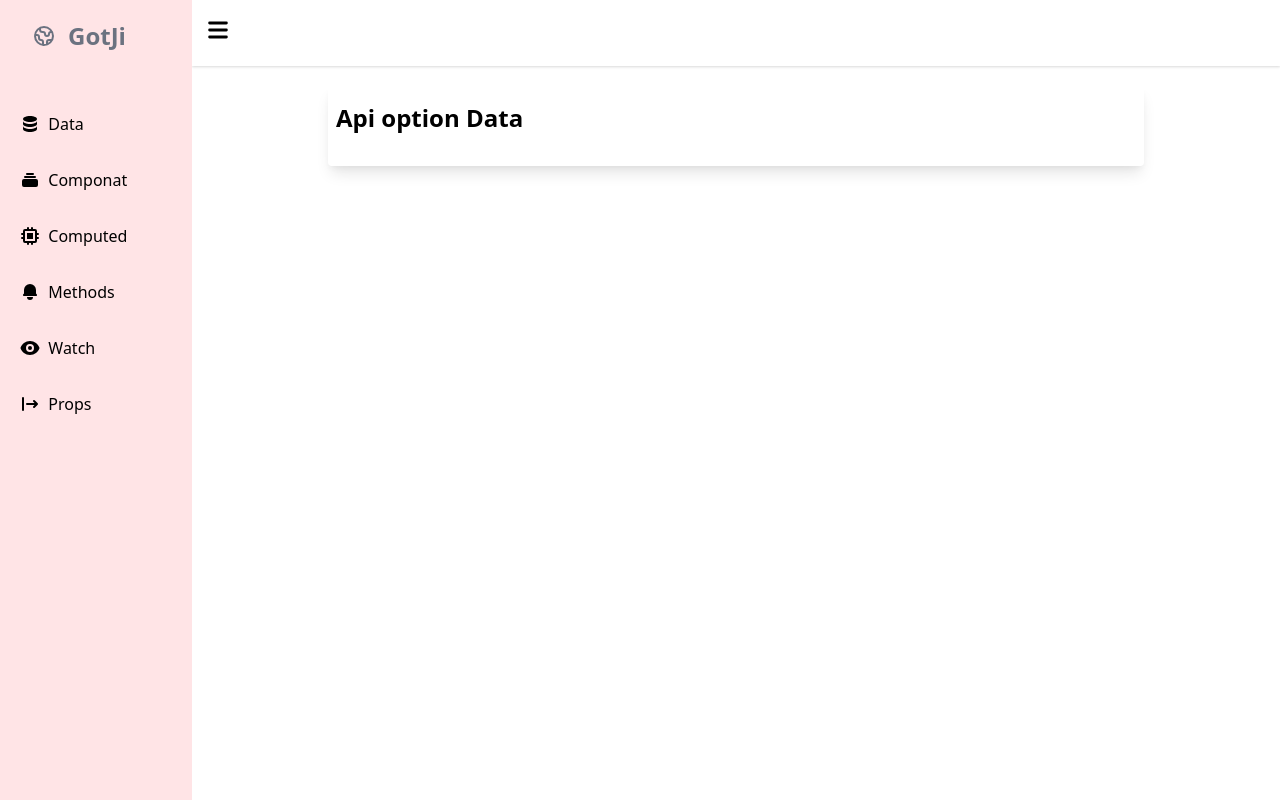
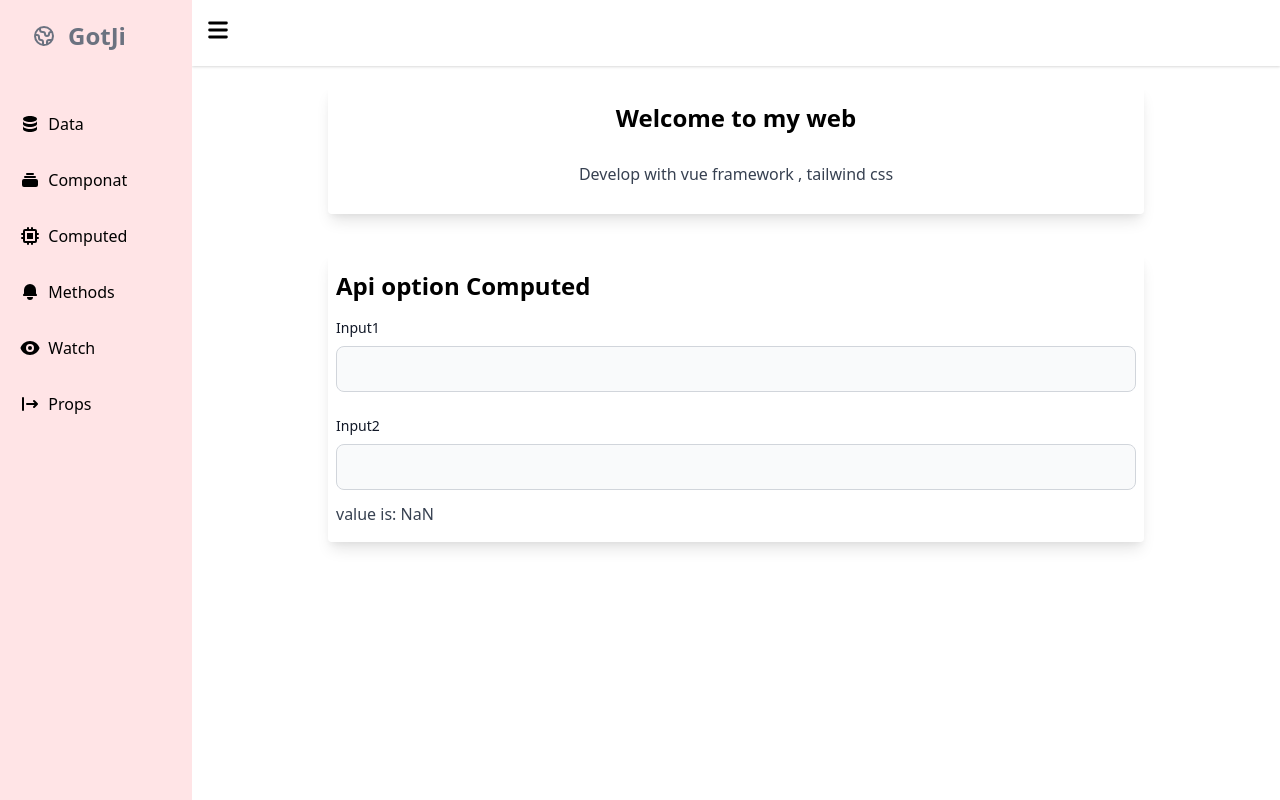
Before and after one commit to ggthkk/pj-tailwind, a Vue app: page /componant in a window 1280 px wide. Built offline with nearby package versions, Linux system fonts and the light colour scheme.

Commit message:
update final

```diff
--- a/src/App.vue
+++ b/src/App.vue
@@ -1,22 +1,16 @@
 <template>
-  <div class="relative flex min-h-screen">
+  <div>
     <sidebar></sidebar>
-    <div class="flex-1">
-      <haed></haed>
-      <router-view />
     </div>
-  </div>
 </template>
 
 <script>
 import sidebar from './components/Sidebar.vue'
-import haed from './components/Haed.vue'
 
 export default {
-  name: "Home",
+  name: "App",
   components: {
     sidebar,
-    haed,
   },
 };
 </script>
--- a/src/components/Haed.vue
+++ /dev/null
@@ -1,24 +0,0 @@
-<template>
-    <div class="bg-white shadow py-4 px-3">
-      <button class="text-black font-extrabold">
-        <svg
-          xmlns="http://www.w3.org/2000/svg"
-          class="h-7 w-7"
-          viewBox="0 0 20 20"
-          fill="currentColor"
-        >
-          <path
-            fill-rule="evenodd"
-            d="M3 5a1 1 0 011-1h12a1 1 0 110 2H4a1 1 0 01-1-1zM3 10a1 1 0 011-1h12a1 1 0 110 2H4a1 1 0 01-1-1zM3 15a1 1 0 011-1h12a1 1 0 110 2H4a1 1 0 01-1-1z"
-            clip-rule="evenodd"
-          />
-        </svg>
-      </button>
-    </div>
-</template>
-
-<script>
-export default {};
-</script>
-
-<style lang="scss" scoped></style>
--- a/src/components/Sidebar.vue
+++ b/src/components/Sidebar.vue
@@ -1,11 +1,22 @@
 <template>
-    <nav style="
-    position: -webkit-sticky;
-    top: 0;
-    box-shadow: 0 3px 10px 0rgba(47,96,210,.1);
-    z-index: 100;
-    height: 100vh;" class="w-48 bg-rose-100 absolute md:sticky inset-y-0 left-0 md:-translate-x-0 transform -translate-x-full transition duration-200 ease-in-out">
-      <router-link to="/" class="flex items-center py-5 hover:text-gray-500 px-8">
+  <div class="relative flex min-h-screen">
+    <div :style="open === false ? 'width: 12rem' : 'width: 0px'"
+      id="main" class="sidenav
+    bg-rose-100
+    absolute
+    inset-y-0
+    left-0
+    md:relative
+    md:-translate-x-0
+    transform -translate-x-full
+    transition
+    duration-200
+    ease-in-out"
+    >
+      <router-link
+        to="/" v-show="!open"
+        class="flex items-center py-5 hover:text-gray-500 px-8"
+      >
         <svg
           xmlns="http://www.w3.org/2000/svg"
           class="h-6 w-6"
@@ -18,40 +29,159 @@
             stroke-linecap="round"
             stroke-linejoin="round"
             d="M3.055 11H5a2 2 0 012 2v1a2 2 0 002 2 2 2 0 012 2v2.945M8 3.935V5.5A2.5 2.5 0 0010.5 8h.5a2 2 0 012 2 2 2 0 104 0 2 2 0 012-2h1.064M15 20.488V18a2 2 0 012-2h3.064M21 12a9 9 0 11-18 0 9 9 0 0118 0z"
+          /></svg><span class="text-2xl font-bold ml-3 hover:text-gray-500">GotJi</span>
+      </router-link>
+      <nav v-show="!open">
+        <router-link
+          to="/data"
+          class="flex items-center py-4 px-5 mt-6 hover:bg-rose-200"
+          ><svg
+            xmlns="http://www.w3.org/2000/svg"
+            class="h-5 w-5"
+            viewBox="0 0 20 20"
+            fill="currentColor"
+          >
+            <path
+              d="M3 12v3c0 1.657 3.134 3 7 3s7-1.343 7-3v-3c0 1.657-3.134 3-7 3s-7-1.343-7-3z"
             />
-      </svg><span class="text-2xl font-bold ml-3 hover:text-gray-500">GotJi</span>
-      </router-link>
-      <nav>
-        <router-link to="/data" class="flex items-center py-4 px-5 mt-6 hover:bg-rose-200"><svg xmlns="http://www.w3.org/2000/svg" class="h-5 w-5" viewBox="0 0 20 20" fill="currentColor">
-  <path d="M3 12v3c0 1.657 3.134 3 7 3s7-1.343 7-3v-3c0 1.657-3.134 3-7 3s-7-1.343-7-3z" />
-  <path d="M3 7v3c0 1.657 3.134 3 7 3s7-1.343 7-3V7c0 1.657-3.134 3-7 3S3 8.657 3 7z" />
-<path d="M17 5c0 1.657-3.134 3-7 3S3 6.657 3 5s3.134-3 7-3 7 1.343 7 3z" />
-</svg>&nbsp;&nbsp;Data</router-link>
-        <router-link to="/componant" class="flex items-center py-4 px-5 hover:bg-rose-200"><svg xmlns="http://www.w3.org/2000/svg" class="h-5 w-5" viewBox="0 0 20 20" fill="currentColor">
-  <path d="M7 3a1 1 0 000 2h6a1 1 0 100-2H7zM4 7a1 1 0 011-1h10a1 1 0 110 2H5a1 1 0 01-1-1zM2 11a2 2 0 012-2h12a2 2 0 012 2v4a2 2 0 01-2 2H4a2 2 0 01-2-2v-4z" />
-</svg>&nbsp;&nbsp;Componat</router-link>
-        <router-link to="/computed" class="flex items-center py-4 px-5 hover:bg-rose-200"><svg xmlns="http://www.w3.org/2000/svg" class="h-5 w-5" viewBox="0 0 20 20" fill="currentColor">
+            <path
+              d="M3 7v3c0 1.657 3.134 3 7 3s7-1.343 7-3V7c0 1.657-3.134 3-7 3S3 8.657 3 7z"
+            />
+            <path
+              d="M17 5c0 1.657-3.134 3-7 3S3 6.657 3 5s3.134-3 7-3 7 1.343 7 3z"
+            /></svg>&nbsp;&nbsp;Data</router-link>
+        <router-link
+          to="/componant"
+          class="flex items-center py-4 px-5 hover:bg-rose-200"
+          ><svg
+            xmlns="http://www.w3.org/2000/svg"
+            class="h-5 w-5"
+            viewBox="0 0 20 20"
+            fill="currentColor"
+          >
+            <path
+              d="M7 3a1 1 0 000 2h6a1 1 0 100-2H7zM4 7a1 1 0 011-1h10a1 1 0 110 2H5a1 1 0 01-1-1zM2 11a2 2 0 012-2h12a2 2 0 012 2v4a2 2 0 01-2 2H4a2 2 0 01-2-2v-4z"
+            /></svg>&nbsp;&nbsp;Componat</router-link>
+        <router-link
+          to="/computed"
+          class="flex items-center py-4 px-5 hover:bg-rose-200"
+          ><svg
+            xmlns="http://www.w3.org/2000/svg"
+            class="h-5 w-5"
+            viewBox="0 0 20 20"
+            fill="currentColor"
+          >
             <path d="M13 7H7v6h6V7z" />
-  <path fill-rule="evenodd" d="M7 2a1 1 0 012 0v1h2V2a1 1 0 112 0v1h2a2 2 0 012 2v2h1a1 1 0 110 2h-1v2h1a1 1 0 110 2h-1v2a2 2 0 01-2 2h-2v1a1 1 0 11-2 0v-1H9v1a1 1 0 11-2 0v-1H5a2 2 0 01-2-2v-2H2a1 1 0 110-2h1V9H2a1 1 0 010-2h1V5a2 2 0 012-2h2V2zM5 5h10v10H5V5z" clip-rule="evenodd" />
-</svg>&nbsp;&nbsp;Computed</router-link>
-        <router-link to="/methods" class="flex items-center py-4 px-5 hover:bg-rose-200"><svg xmlns="http://www.w3.org/2000/svg" class="h-5 w-5" viewBox="0 0 20 20" fill="currentColor">
-  <path d="M10 2a6 6 0 00-6 6v3.586l-.707.707A1 1 0 004 14h12a1 1 0 00.707-1.707L16 11.586V8a6 6 0 00-6-6zM10 18a3 3 0 01-3-3h6a3 3 0 01-3 3z" />
-</svg>&nbsp;&nbsp;Methods</router-link>
-        <router-link to="/watch" class="flex items-center py-4 px-5 hover:bg-rose-200"><svg xmlns="http://www.w3.org/2000/svg" class="h-5 w-5" viewBox="0 0 20 20" fill="currentColor">
+            <path
+              fill-rule="evenodd"
+              d="M7 2a1 1 0 012 0v1h2V2a1 1 0 112 0v1h2a2 2 0 012 2v2h1a1 1 0 110 2h-1v2h1a1 1 0 110 2h-1v2a2 2 0 01-2 2h-2v1a1 1 0 11-2 0v-1H9v1a1 1 0 11-2 0v-1H5a2 2 0 01-2-2v-2H2a1 1 0 110-2h1V9H2a1 1 0 010-2h1V5a2 2 0 012-2h2V2zM5 5h10v10H5V5z"
+              clip-rule="evenodd"
+            /></svg>&nbsp;&nbsp;Computed</router-link
+        >
+        <router-link
+          to="/methods"
+          class="flex items-center py-4 px-5 hover:bg-rose-200"
+          ><svg
+            xmlns="http://www.w3.org/2000/svg"
+            class="h-5 w-5"
+            viewBox="0 0 20 20"
+            fill="currentColor"
+          >
+            <path
+              d="M10 2a6 6 0 00-6 6v3.586l-.707.707A1 1 0 004 14h12a1 1 0 00.707-1.707L16 11.586V8a6 6 0 00-6-6zM10 18a3 3 0 01-3-3h6a3 3 0 01-3 3z"
+            /></svg>&nbsp;&nbsp;Methods</router-link
+        >
+        <router-link
+          to="/watch"
+          class="flex items-center py-4 px-5 hover:bg-rose-200"
+          ><svg
+            xmlns="http://www.w3.org/2000/svg"
+            class="h-5 w-5"
+            viewBox="0 0 20 20"
+            fill="currentColor"
+          >
             <path d="M10 12a2 2 0 100-4 2 2 0 000 4z" />
-  <path fill-rule="evenodd" d="M.458 10C1.732 5.943 5.522 3 10 3s8.268 2.943 9.542 7c-1.274 4.057-5.064 7-9.542 7S1.732 14.057.458 10zM14 10a4 4 0 11-8 0 4 4 0 018 0z" clip-rule="evenodd" />
-</svg>&nbsp;&nbsp;Watch</router-link>
-        <router-link to="/props" class="flex items-center py-4 px-5 hover:bg-rose-200"><svg xmlns="http://www.w3.org/2000/svg" class="h-5 w-5" viewBox="0 0 20 20" fill="currentColor">
-  <path fill-rule="evenodd" d="M3 3a1 1 0 00-1 1v12a1 1 0 102 0V4a1 1 0 00-1-1zm10.293 9.293a1 1 0 001.414 1.414l3-3a1 1 0 000-1.414l-3-3a1 1 0 10-1.414 1.414L14.586 9H7a1 1 0 100 2h7.586l-1.293 1.293z" clip-rule="evenodd" />
-</svg>&nbsp;&nbsp;Props</router-link>
+            <path
+              fill-rule="evenodd"
+              d="M.458 10C1.732 5.943 5.522 3 10 3s8.268 2.943 9.542 7c-1.274 4.057-5.064 7-9.542 7S1.732 14.057.458 10zM14 10a4 4 0 11-8 0 4 4 0 018 0z"
+              clip-rule="evenodd"
+            /></svg>&nbsp;&nbsp;Watch</router-link
+        >
+        <router-link
+          to="/props"
+          class="flex items-center py-4 px-5 hover:bg-rose-200"
+          ><svg
+            xmlns="http://www.w3.org/2000/svg"
+            class="h-5 w-5"
+            viewBox="0 0 20 20"
+            fill="currentColor"
+          >
+            <path
+              fill-rule="evenodd"
+              d="M3 3a1 1 0 00-1 1v12a1 1 0 102 0V4a1 1 0 00-1-1zm10.293 9.293a1 1 0 001.414 1.414l3-3a1 1 0 000-1.414l-3-3a1 1 0 10-1.414 1.414L14.586 9H7a1 1 0 100 2h7.586l-1.293 1.293z"
+              clip-rule="evenodd"
+            /></svg>&nbsp;&nbsp;Props</router-link
+        >
       </nav>
-    </nav>
+    </div>
+    <div class="flex-1">
+      <div class="bg-white shadow py-4 px-3">
+      <button @click="sidebarFunc()" class="text-black font-extrabold">
+        <svg
+          xmlns="http://www.w3.org/2000/svg"
+          class="h-7 w-7"
+          viewBox="0 0 20 20"
+          fill="currentColor"
+        >
+          <path
+            fill-rule="evenodd"
+            d="M3 5a1 1 0 011-1h12a1 1 0 110 2H4a1 1 0 01-1-1zM3 10a1 1 0 011-1h12a1 1 0 110 2H4a1 1 0 01-1-1zM3 15a1 1 0 011-1h12a1 1 0 110 2H4a1 1 0 01-1-1z"
+            clip-rule="evenodd"
+          />
+        </svg>
+      </button>
+    </div>
+
+    <!-- ส่วน content -->
+      <div><router-view></router-view></div>
+
+      <!-- ส่วน content -->
+    </div>
+  </div>
 </template>
 
 <script>
-export default {
+export default{
+
+  data() {
+    const open = false;
+    return {
+      open,
     };
+  },
+  methods: {
+    sidebarFunc() {
+      this.open = !this.open;
+    },
+    closeNav() {
+      this.open = false;
+    },
+  },
+};
+
 </script>
 
-<style lang="scss" scoped>
-</style>
+
+<style scoped>
+#main {
+  transition: margin-left 0.5s;
+}
+
+@media screen and (max-height: 450px) {
+  .sidenav {
+    padding-top: 15px;
+  }
+  .sidenav a {
+    font-size: 18px;
+  }
+}</style>
--- a/src/router/index.js
+++ b/src/router/index.js
@@ -46,6 +46,10 @@ const routes = [
     path: "/props",
     name: "props",
     component: apiprops,
+
+    meta: {
+      msg: 'Hello Foo',
+    }
   },
 ];
 
--- a/src/views/Api_componant.vue
+++ b/src/views/Api_componant.vue
@@ -1,22 +1,17 @@
 <template>
-    <div class="grid place-items-center h-auto">
-      <div class="w-9/12 m-5 rounded overflow-hidden shadow-lg">
-        <div class="px-2 py-4">
-          <div class="font-bold text-2xl mb-4">Api option Data</div>
-          <p class="text-gray-700 text-base">
-
-          </p>
-        </div>
-      </div>
-    </div>
+  <div>
+    <api1></api1>
+    <api2></api2>
+  </div>
 </template>
 
 <script>
+import api1 from './Home.vue';
+import api2 from './Api_computed.vue';
 export default {
-  data() {
-    return {
-      value: ''
-    }
+  components: {
+    api1,
+    api2,
   },
 };
 </script>
--- a/src/views/Api_props.vue
+++ b/src/views/Api_props.vue
@@ -2,9 +2,9 @@
     <div class="grid place-items-center h-auto">
       <div class="w-9/12 m-5 rounded overflow-hidden shadow-lg">
         <div class="px-2 py-4">
-          <div class="font-bold text-2xl mb-4">Api option Data</div>
+          <div class="font-bold text-2xl mb-4">Api option Props</div>
           <p class="text-gray-700 text-base">
-            awdawGGGGGGGGGGGG
+            {{ $route.meta.msg }}
           </p>
         </div>
       </div>
@@ -13,11 +13,6 @@
 
 <script>
 export default {
-  data() {
-    return {
-      value: ''
-    }
-  },
 };
 </script>
 
--- a/src/views/Api_watch.vue
+++ b/src/views/Api_watch.vue
@@ -2,9 +2,19 @@
   <div class="grid place-items-center h-auto">
     <div class="w-9/12 m-5 rounded overflow-hidden shadow-lg">
       <div class="px-2 py-4">
-          <div class="font-bold text-2xl mb-4">Api option Data</div>
+        <div class="font-bold text-2xl mb-4">Api option Watch</div>
         <p class="text-gray-700 text-base">
-            awdaw231312312
+          <label
+            for="base-input"
+            class="block mb-2 text-sm font-medium text-gray-900 dark:text-gray-300"
+            >ใส่น้ำหนัก</label
+          >
+          <input
+            type="text"
+            v-model="a"
+            class="bg-gray-50 border border-gray-300 text-gray-900 rounded-lg focus:ring-blue-500 focus:border-blue-500 block w-full p-2.5"
+          />
+          <br />
         </p>
       </div>
     </div>
@@ -15,8 +25,18 @@
 export default {
   data() {
     return {
-      value: ''
+      a: '',
+    };
+  },
+  watch: {
+    a(value) {
+      if (value >= 200) {
+        setTimeout(() => {
+          alert('น้ำหนักเกิน');
+          this.a = 0;
+        }, 1000);
       }
+    },
   },
 };
 </script>
--- a/src/views/Home.vue
+++ b/src/views/Home.vue
@@ -1,19 +1,21 @@
 <template>
-  <div>
-    <main></main>
-
-  </div>
+<div class="flex-1">
+    <div class="grid place-items-center h-auto">
+      <div class="w-9/12 m-5 rounded overflow-hidden shadow-lg">
+        <div class="px-2 py-4">
+          <div class="font-bold text-2xl mb-4 text-center">Welcome to my web</div>
+          <p class="text-gray-700 text-base text-center py-3">
+            Develop with vue framework , tailwind css
+          </p>
+        </div>
+      </div>
+    </div>
+    </div>
 </template>
 
 <script>
-import main from '../components/Main.vue';
-import apidata from './Api_data.vue';
-
 export default {
-  name: 'Home',
-  components: {
-    main,
-    apidata,
-  },
 };
 </script>
+
+<style lang="scss" scoped></style>
```
Also changed, not shown: src/components/Main.vue (deleted, +0 -15 lines). Lines whose indentation alone changed are shown as unchanged.
